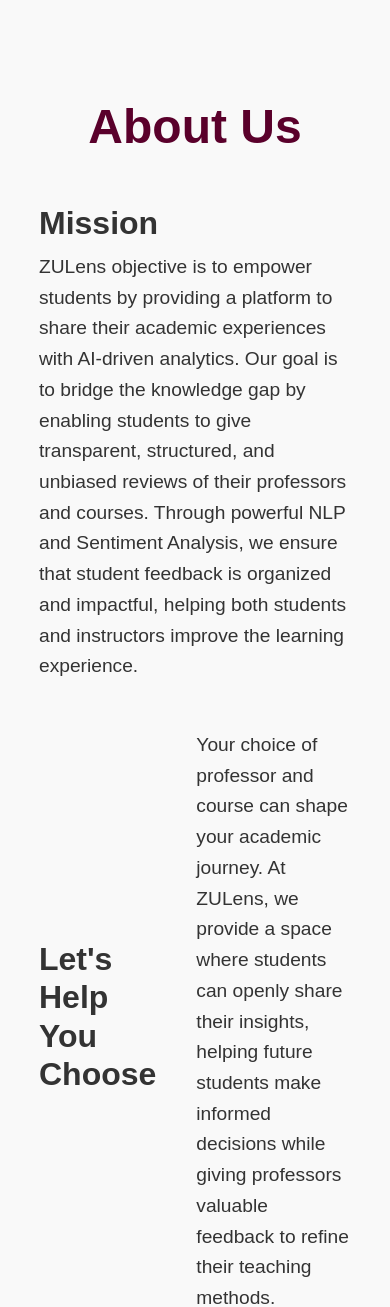
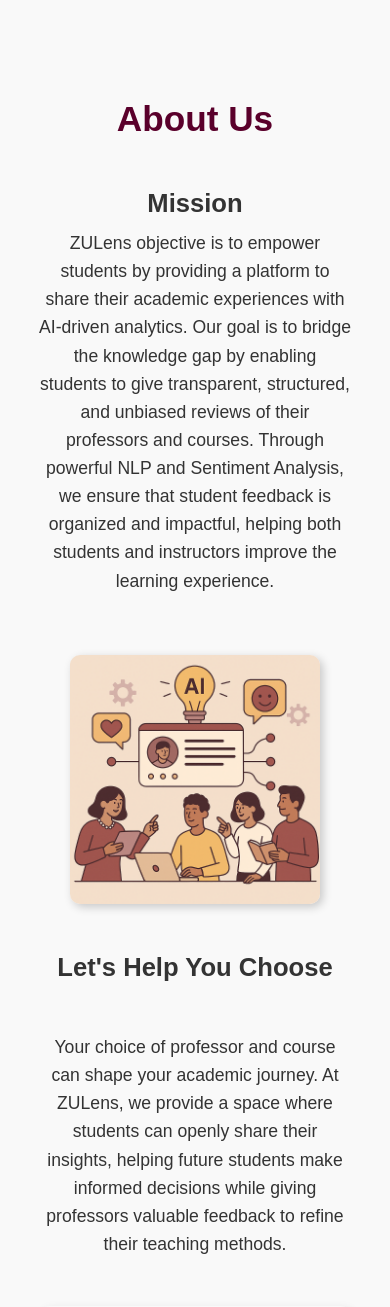
Before and after one commit to Alyazia-mo/ZULens, a Flask app: page /about-us in a window 390 px wide; the page is wider, and only the part inside the window is pictured. Shown: the part 100-1407 px from the top of that part. Run offline with Flask 3, Linux system fonts and the light colour scheme; parts of the project's set-up code (start-up, migrations or seed data) failed here and were passed over.

Commit message:
trying responsive page 5.5

```diff
--- a/static/about.css
+++ b/static/about.css
@@ -118,7 +118,7 @@ footer a:hover {
 }
 
 /* === Responsive === */
-@@media (max-width: 768px) {
+@media (max-width: 768px) {
   .section {
     flex-direction: column;
     text-align: center;
```
